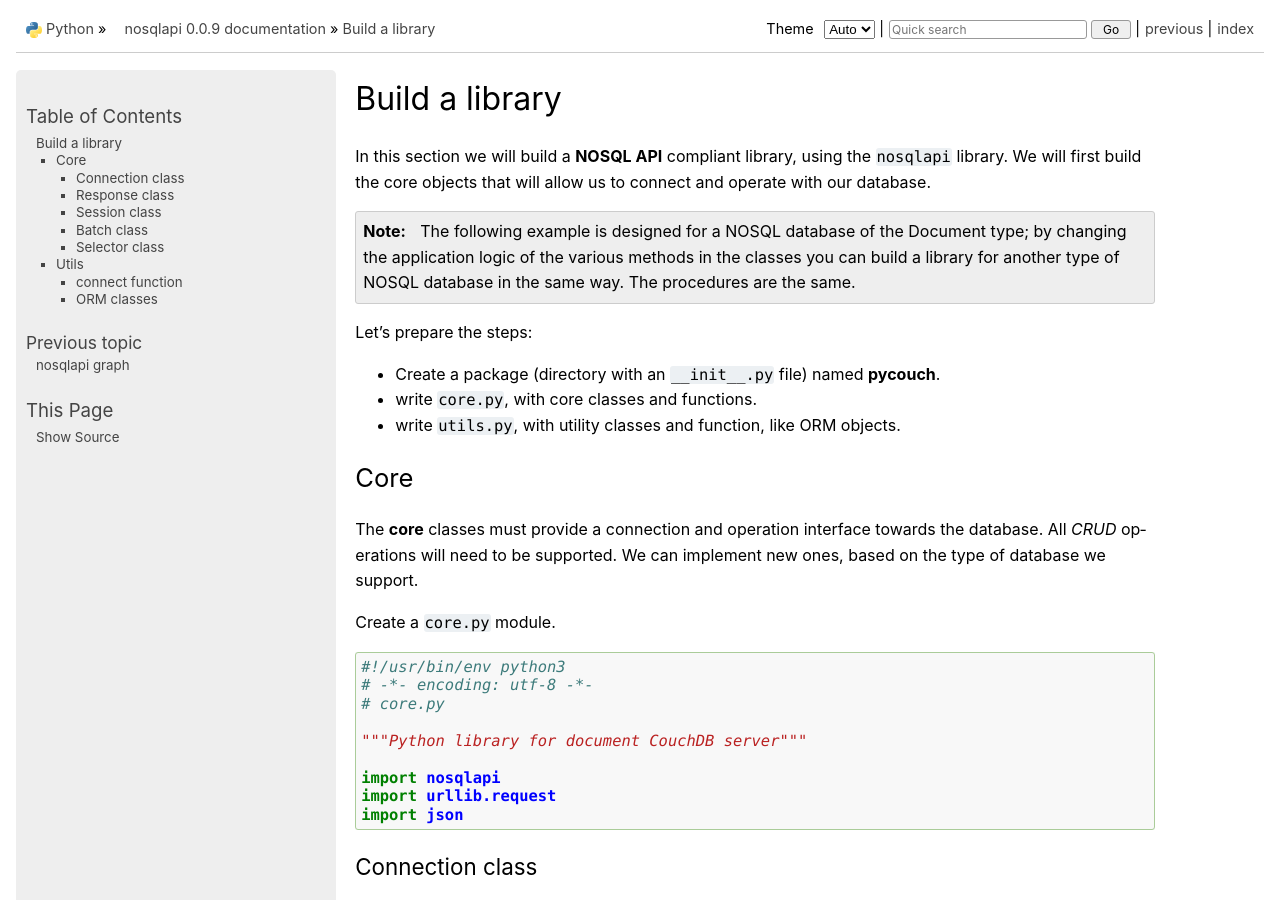
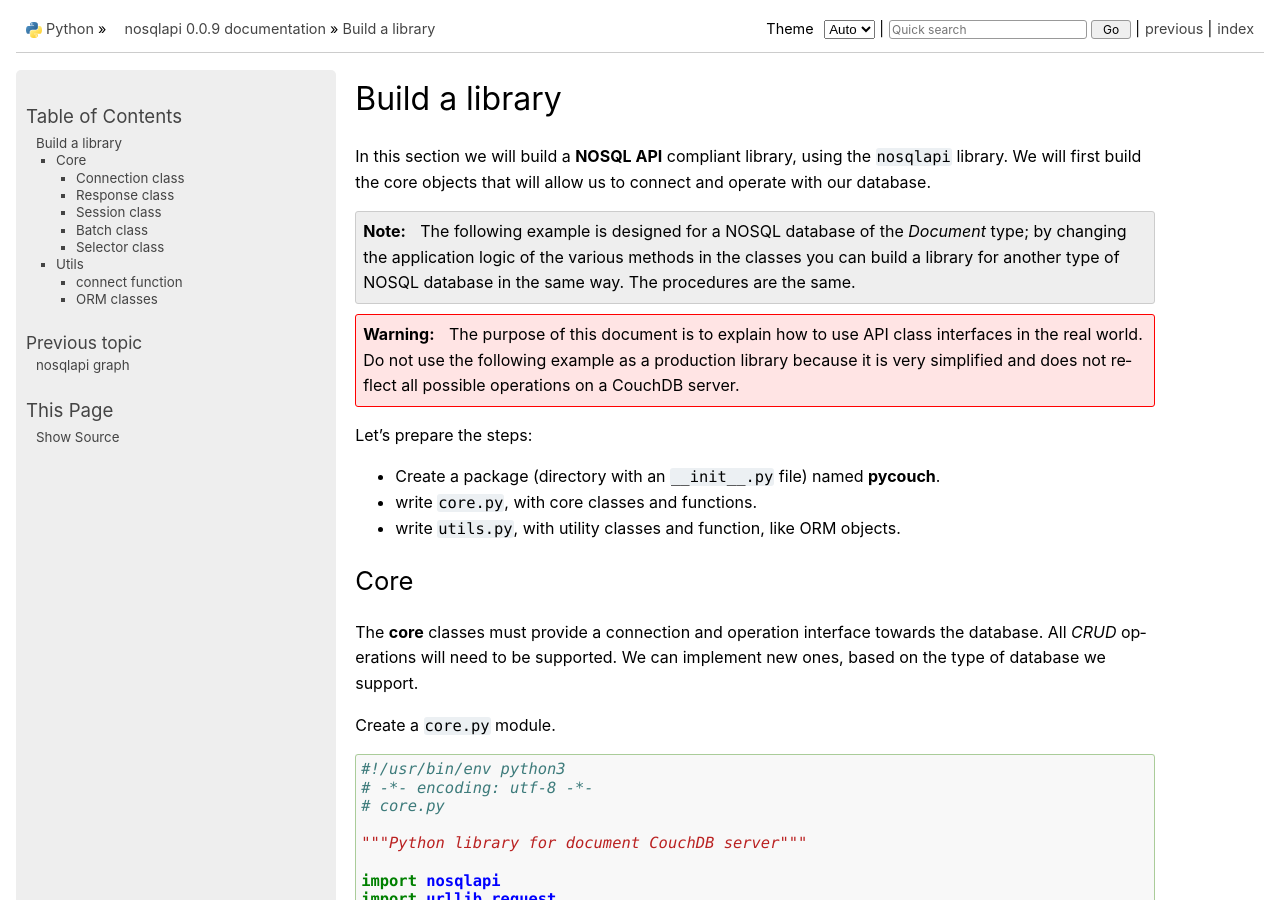
Before and after one commit to MatteoGuadrini/nosqlapi, a Sphinx documentation site: the page built from docs/source/build.rst, in a window 1280 px wide and 900 px high. Built offline with Sphinx 7.4.7, drawn with Linux system fonts in a browser that asks for light colours; some of the changed text lies outside the part shown.

Commit message:
Fix some note and warning parts

```diff
--- a/docs/source/build.rst
+++ b/docs/source/build.rst
@@ -7,9 +7,13 @@
 We will first build the core objects that will allow us to connect and operate with our database.
 
 .. note::
-    The following example is designed for a NOSQL database of the Document type; by changing the application logic of
+    The following example is designed for a NOSQL database of the *Document* type; by changing the application logic of
     the various methods in the classes you can build a library for another type of NOSQL database in the same way.
     The procedures are the same.
+
+.. warning::
+    The purpose of this document is to explain how to use API class interfaces in the real world.
+    Do not use the following example as a production library because it is very simplified and does not reflect all possible operations on a CouchDB server.
 
 Let's prepare the steps:
 
@@ -640,3 +644,9 @@
             del self['_id']
             self["admins"] = {"names": [], "roles": []} if not admins else admins
             self['members'] = {"names": [], "roles": []} if not members else members
+
+.. note::
+    Now that we have defined some classes that represent documents, we can adapt our methods of the Session class around these ORM types.
+
+.. warning::
+    Obviously this is a very simplified representation of a library for CouchDB.
```
